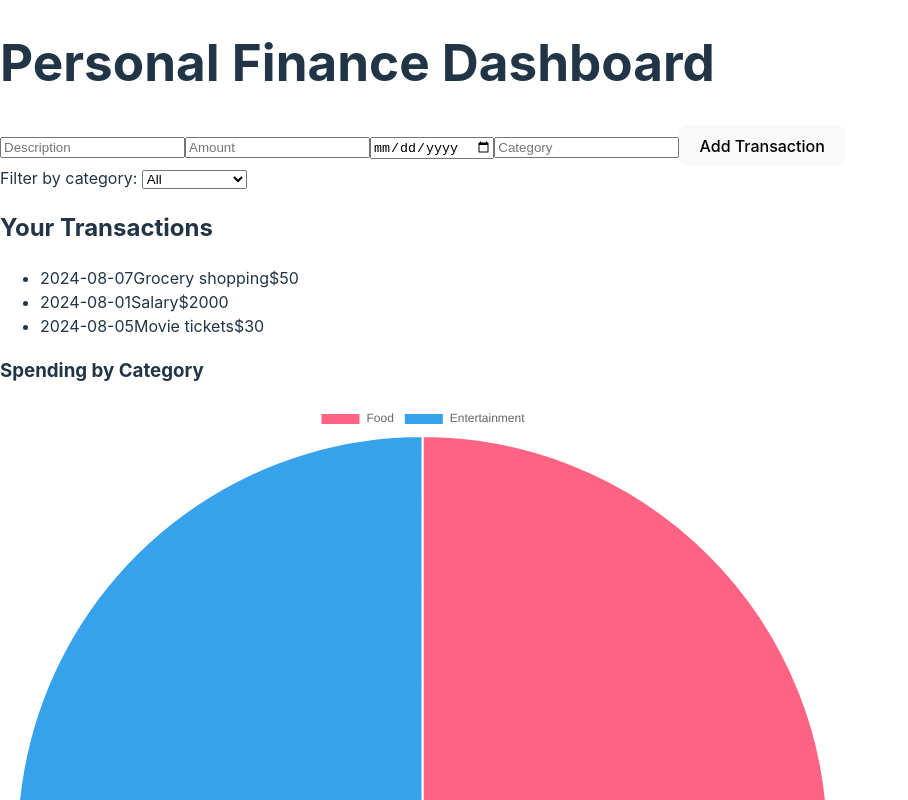
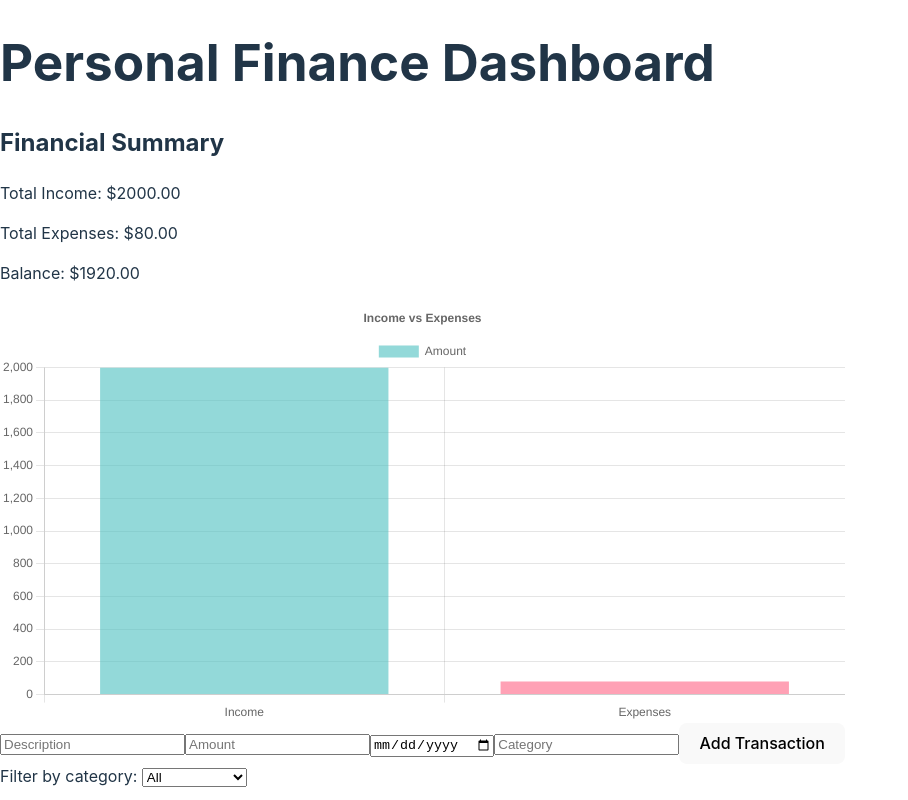
Before and after one commit to narasimha-1511/personal-finance-dashboard, a React (Vite) app: page / in a window 1280 px wide. Shown: the top 800 px of the page, without its empty margins (0-908 px from the left). Built offline with nearby package versions, Linux system fonts and the light colour scheme.

Commit message:
adding income expenses also

```diff
--- a/src/App.jsx
+++ b/src/App.jsx
@@ -1,28 +1,49 @@
-import React, { useState } from 'react';
-import Dashboard from './components/Dashboard';
-import TransactionForm from './components/TransactionForm';
-import CategoryFilter from './components/CategoryFilter';
+import React, { useState } from "react";
+import Dashboard from "./components/Dashboard";
+import TransactionForm from "./components/TransactionForm";
+import CategoryFilter from "./components/CategoryFilter";
+import Summary from "./components/Summary";
 
 function App() {
   const [transactions, setTransactions] = useState([
-    { id: 1, description: 'Grocery shopping', amount: -50, date: '2024-08-07', category: 'Food' },
-    { id: 2, description: 'Salary', amount: 2000, date: '2024-08-01', category: 'Income' },
-    { id: 3, description: 'Movie tickets', amount: -30, date: '2024-08-05', category: 'Entertainment' },
+    {
+      id: 1,
+      description: "Grocery shopping",
+      amount: -50,
+      date: "2024-08-07",
+      category: "Food",
+    },
+    {
+      id: 2,
+      description: "Salary",
+      amount: 2000,
+      date: "2024-08-01",
+      category: "Income",
+    },
+    {
+      id: 3,
+      description: "Movie tickets",
+      amount: -30,
+      date: "2024-08-05",
+      category: "Entertainment",
+    },
   ]);
 
-  const [selectedCategory, setSelectedCategory] = useState('All');
+  const [selectedCategory, setSelectedCategory] = useState("All");
 
   const addTransaction = (newTransaction) => {
     setTransactions([...transactions, { ...newTransaction, id: Date.now() }]);
   };
 
-  const filteredTransactions = selectedCategory === 'All'
-    ? transactions
-    : transactions.filter(t => t.category === selectedCategory);
+  const filteredTransactions =
+    selectedCategory === "All"
+      ? transactions
+      : transactions.filter((t) => t.category === selectedCategory);
 
   return (
     <div className="App">
       <h1>Personal Finance Dashboard</h1>
+      <Summary transactions={transactions} />
       <TransactionForm onAddTransaction={addTransaction} />
       <CategoryFilter
         selectedCategory={selectedCategory}
--- a/src/components/Dashboard.jsx
+++ b/src/components/Dashboard.jsx
@@ -1,6 +1,6 @@
-import React from 'react';
-import TransactionList from './TransactionList';
-import PieChart from './PieChart';
+import React from "react";
+import TransactionList from "./TransactionList";
+import PieChart from "./PieChart";
 
 function Dashboard({ transactions }) {
   return (
--- /dev/null
+++ b/src/components/IncomeExpenseChart.jsx
@@ -0,0 +1,50 @@
+import React from "react";
+import { Bar } from "react-chartjs-2";
+import {
+  Chart as ChartJS,
+  CategoryScale,
+  LinearScale,
+  BarElement,
+  Title,
+  Tooltip,
+  Legend,
+} from "chart.js";
+
+ChartJS.register(
+  CategoryScale,
+  LinearScale,
+  BarElement,
+  Title,
+  Tooltip,
+  Legend
+);
+
+function IncomeExpenseChart({ income, expenses }) {
+  const data = {
+    labels: ["Income", "Expenses"],
+    datasets: [
+      {
+        label: "Amount",
+        data: [income, expenses],
+        backgroundColor: ["rgba(75, 192, 192, 0.6)", "rgba(255, 99, 132, 0.6)"],
+      },
+    ],
+  };
+
+  const options = {
+    responsive: true,
+    plugins: {
+      legend: {
+        position: "top",
+      },
+      title: {
+        display: true,
+        text: "Income vs Expenses",
+      },
+    },
+  };
+
+  return <Bar data={data} options={options} />;
+}
+
+export default IncomeExpenseChart;
--- /dev/null
+++ b/src/components/Summary.jsx
@@ -0,0 +1,28 @@
+import React from "react";
+import IncomeExpenseChart from "./IncomeExpenseChart";
+
+function Summary({ transactions }) {
+  const income = transactions
+    .filter((t) => t.amount > 0)
+    .reduce((sum, t) => sum + t.amount, 0);
+
+  const expenses = transactions
+    .filter((t) => t.amount < 0)
+    .reduce((sum, t) => sum + Math.abs(t.amount), 0);
+
+  const balance = income - expenses;
+
+  return (
+    <div className="Summary">
+      <h2>Financial Summary</h2>
+      <div>
+        <p>Total Income: ${income.toFixed(2)}</p>
+        <p>Total Expenses: ${expenses.toFixed(2)}</p>
+        <p>Balance: ${balance.toFixed(2)}</p>
+      </div>
+      <IncomeExpenseChart income={income} expenses={expenses} />
+    </div>
+  );
+}
+
+export default Summary;
--- a/src/components/TransactionItem.jsx
+++ b/src/components/TransactionItem.jsx
@@ -1,12 +1,13 @@
-import React from 'react';
+import React from "react";
 
 function TransactionItem({ transaction }) {
   return (
     <li className="TransactionItem">
       <span>{transaction.date}</span>
       <span>{transaction.description}</span>
-      <span className={transaction.amount >= 0 ? 'income' : 'expense'}>
-        ${Math.abs(transaction.amount)}
+      <span>{transaction.category}</span>
+      <span className={transaction.amount >= 0 ? "income" : "expense"}>
+        ${Math.abs(transaction.amount).toFixed(2)}
       </span>
     </li>
   );
--- a/src/components/TransactionList.jsx
+++ b/src/components/TransactionList.jsx
@@ -1,10 +1,10 @@
-import React from 'react';
-import TransactionItem from './TransactionItem';
+import React from "react";
+import TransactionItem from "./TransactionItem";
 
 function TransactionList({ transactions }) {
   return (
     <ul className="TransactionList">
-      {transactions.map(transaction => (
+      {transactions.map((transaction) => (
         <TransactionItem key={transaction.id} transaction={transaction} />
       ))}
     </ul>
```
Also changed, not shown: 1 other file (tests, documents, lock files or other folders).
